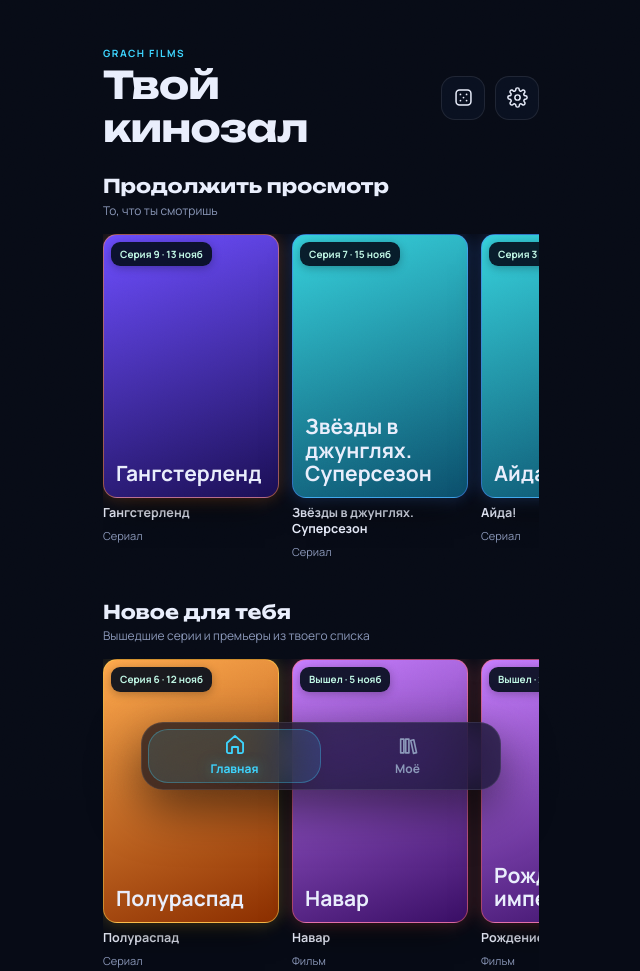
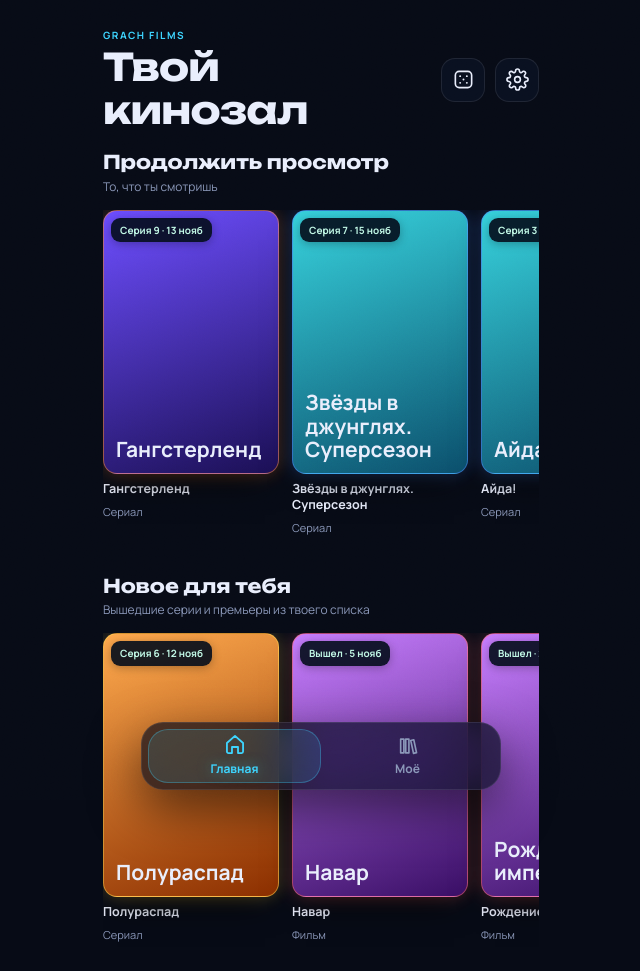
Before and after one commit to Grach31/Football-bot, a plain HTML site: page series-app/site/index.html in a window 1280 px wide. Shown: the top 971 px of the page, without its empty margins (319-959 px from the left). Drawn offline with Linux system fonts and the light colour scheme.

Commit message:
Grach Films v72: remove unused banner styles and compact top spacing

```diff
--- a/series-app/site/minimal.css
+++ b/series-app/site/minimal.css
@@ -4,18 +4,14 @@
 #tabs a { min-height: 54px; font-size: 12px; }
 #tabs a span, #tabs a.on span { display: block; }
 #tabs .npill { width: calc((100% - 12px) / 2); }
-.gf-shell { max-width: 920px; margin: 0 auto; padding: max(14px, env(safe-area-inset-top)) 2px 120px; }
-.gf-header { display:flex; justify-content:space-between; align-items:center; gap:16px; margin: 8px 0 26px; }
+.gf-shell { max-width: 920px; margin: 0 auto; padding: 0 2px 120px; }
+.gf-header { display:flex; justify-content:space-between; align-items:center; gap:12px; margin: 4px 0 18px; }
 .gf-header h1 { margin:4px 0 0; font: 700 clamp(26px,6vw,38px)/1.12 var(--fh); }
 .gf-eyebrow { color:var(--accent); letter-spacing:.15em; font-size:10px; font-weight:800; }
 .gf-actions {display:flex;gap:10px}
 .gf-icon {display:grid;place-items:center;width:44px;height:44px;border:1px solid var(--line);border-radius:14px;background:var(--glass);color:var(--text)}
-.gf-icon svg {width:21px;height:21px;fill:none;stroke:currentColor;stroke-width:1.7}
-.gf-feature {padding:26px 22px; border-radius:24px; border:1px solid rgba(61,213,255,.25);background:radial-gradient(circle at 85% 0,rgba(61,213,255,.20),transparent 65%),linear-gradient(135deg,#121c38,#090e20);margin-bottom:27px}
-.gf-feature-title {font:700 clamp(22px,5vw,30px)/1.15 var(--fh)}
-.gf-feature p {font-size:13px;color:var(--muted);line-height:1.55;max-width:360px;margin:11px 0 22px}
-.gf-primary {display:inline-flex;align-items:center;min-height:42px;padding:10px 18px;border-radius:999px;background:var(--accent);color:#081322;font-size:13px;font-weight:800}
-.gf-block {margin:26px 0 30px}
+.gf-icon svg {width:23px;height:23px;fill:none;stroke:currentColor;stroke-width:1.7}
+.gf-block {margin:20px 0 28px}
 .gf-block-head {display:flex;align-items:flex-start;justify-content:space-between;gap:12px;margin-bottom:14px}
 .gf-block-head h2 {font:700 19px/1.2 var(--fh);margin:0 0 5px}
 .gf-block-head p {font-size:12px;color:var(--muted);margin:0;line-height:1.4}
```
